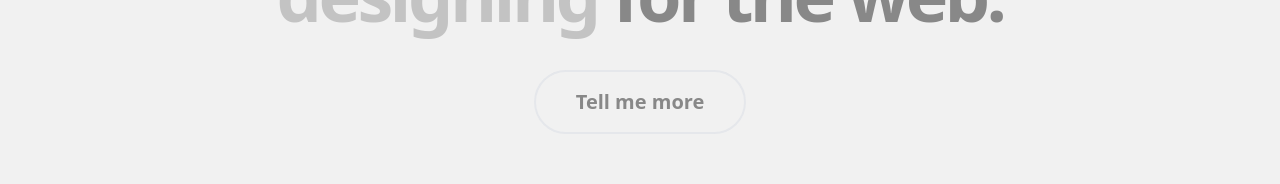
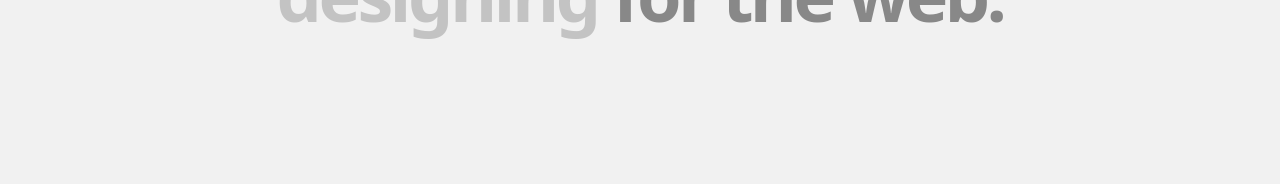
Before and after one commit to priyeshkadbe/priyeshkadbe.github.io, a Next.js app: page / in a window 1280 px wide. Shown: the part 342-526 px from the top of the page. Built offline with nearby package versions, Linux system fonts and the light colour scheme.

Commit message:
worked on footer design

```diff
--- a/components/Home/Hero.tsx
+++ b/components/Home/Hero.tsx
@@ -1,5 +1,5 @@
 import React from "react";
-import { Link as ScrollLink } from "react-scroll";
+//import { Link as ScrollLink } from "react-scroll";
 
 function Hero() {
   return (
@@ -15,7 +15,7 @@ function Hero() {
           web.
 
         </h1>
-        <ScrollLink
+        {/* <ScrollLink
           activeClass="active"
           to="learnmore"
           spy={true}
@@ -26,7 +26,7 @@ function Hero() {
           <div className="cursor-pointer font-bold whitespace-nowrap px-10 py-4 text-fun-white border-2 text-xl rounded-full border-fun-white bg-bg hover:bg-fun-pink  hover:border-fun-pink transition-colors">
             Tell me more
           </div>
-        </ScrollLink>
+        </ScrollLink> */}
       </div>
     </>
   );
```
